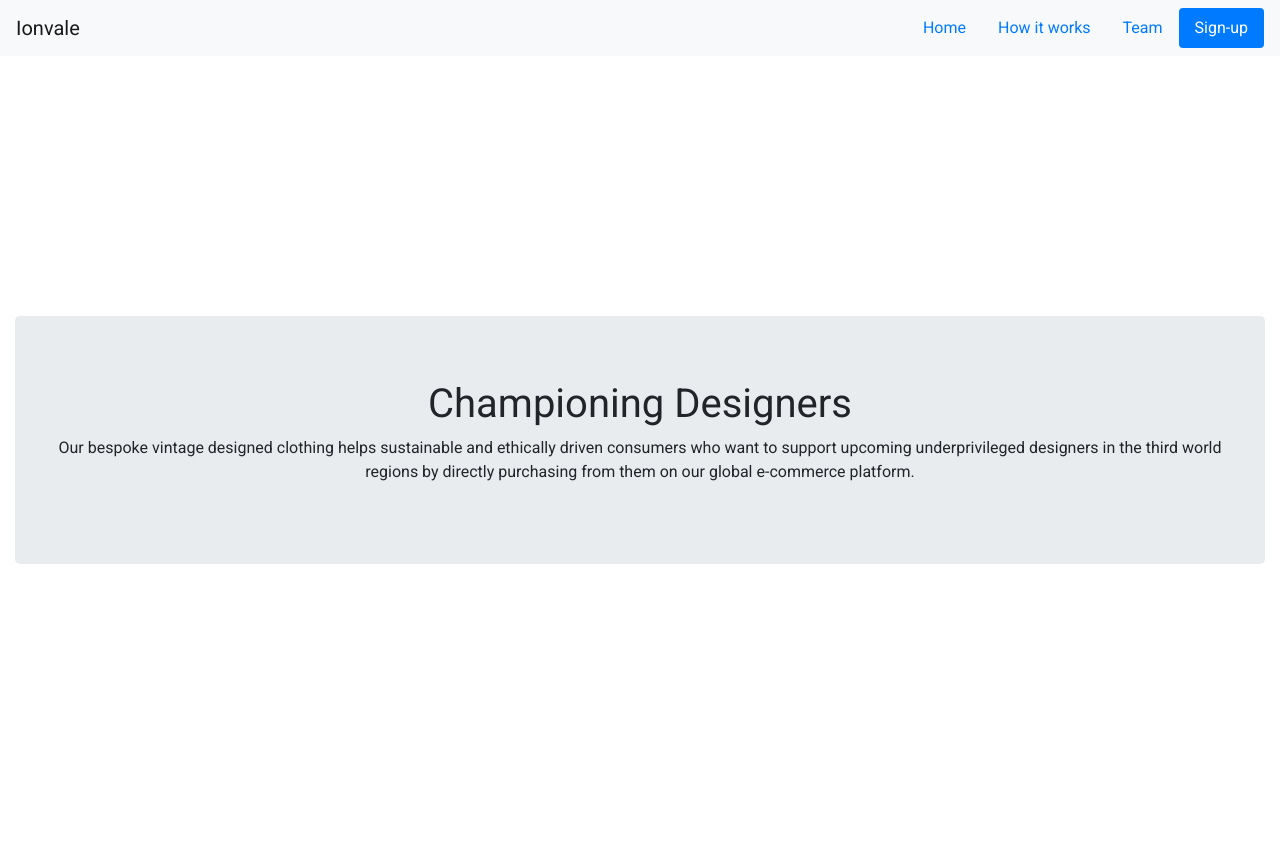
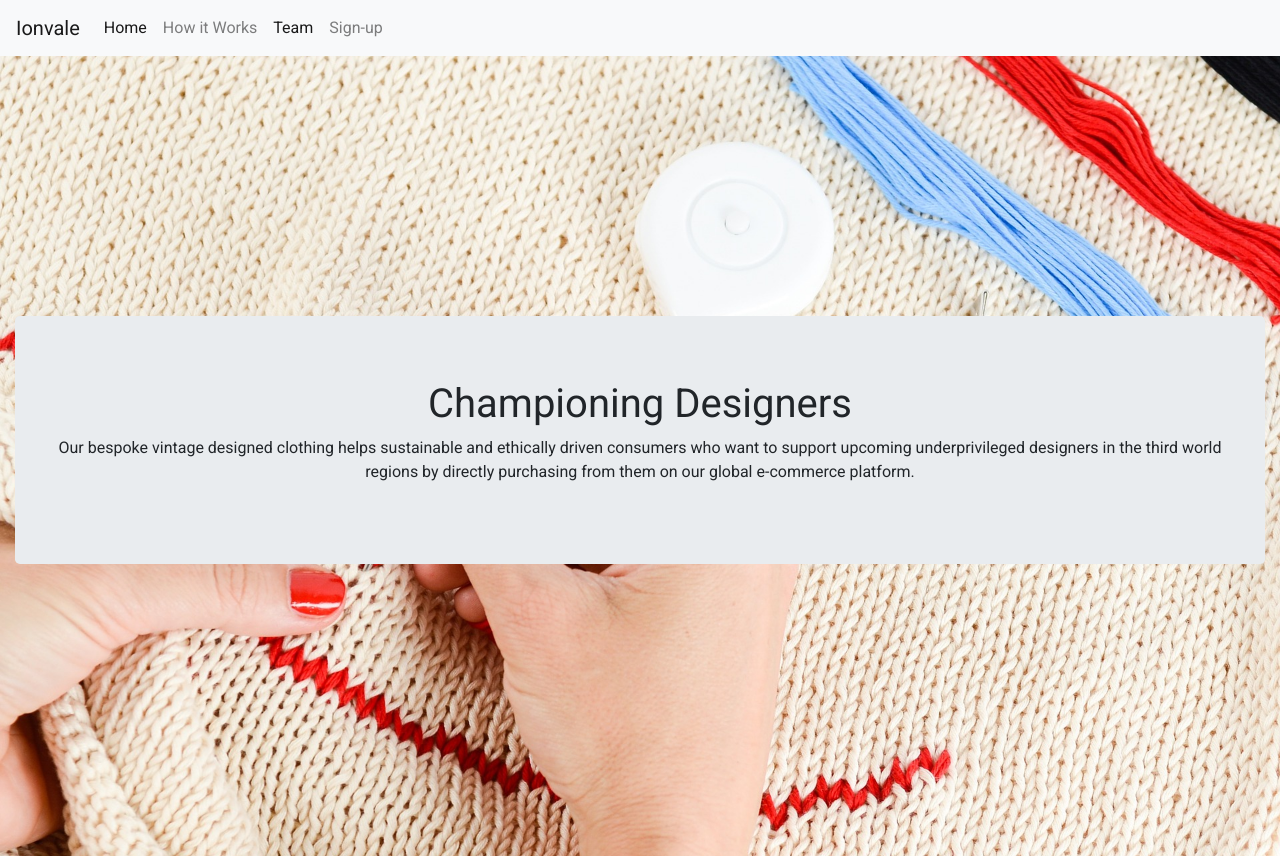
Before and after one commit to Code-Institute-Submissions/Tiernan97-ms1-ionvale_MayResub, a plain HTML site: page index.html in a window 1280 px wide. Shown: the top 856 px of the page. Drawn offline with nearby package versions, Linux system fonts and the light colour scheme.

Commit message:
home image fixed

```diff
--- a/assets/css/style.css
+++ b/assets/css/style.css
@@ -8,8 +8,7 @@ body {
     display: flex;
     align-items: center;
     justify-content: center;
-}
-/*
+
     background: url("../images/home/landing.jpg") no-repeat center center fixed;
     -webkit-background-size: cover;
     -moz-background-size: cover;
@@ -19,8 +18,20 @@ body {
     display: flex;
     align-items: center;
     justify-content: center;
+
+    position: relative;
 }
-*/
+
+.opaque-overlay {
+    position: absolute;
+    top: 0;
+    left: 0;
+    height: 100%;
+    width: 100%;
+    background-color: rgba(0, 0, 0, 0.5)
+
+}
+
 /* How it Works CSS*/
 .how-it-works-container {
 
--- a/index.html
+++ b/index.html
@@ -20,29 +20,37 @@
 </head>
 <body>
 
-    <!-- Scrolling Navigation -->
-    <nav id="navbar-ionvale" class="navbar navbar-light bg-light">
+    <nav id="navbar-ionvale" class="navbar navbar-expand-lg navbar-light bg-light">
   <a class="navbar-brand" href="#">Ionvale</a>
+  <button class="navbar-toggler" type="button" data-toggle="collapse" data-target="#navbarSupportedContent" aria-controls="navbarSupportedContent" aria-expanded="false" aria-label="Toggle navigation">
+    <span class="navbar-toggler-icon"></span>
+  </button>
 
-  <ul class="nav nav-pills">
-    <li class="nav-item">
-      <a class="nav-link" href="#home">Home</a>
+  <div class="collapse navbar-collapse" id="navbarSupportedContent">
+    <ul class="navbar-nav mr-auto">
+      <li class="nav-item active">
+        <a class="nav-link" href="#home">Home <span class="sr-only">(current)</span></a>
       </li>
       <li class="nav-item">
-      <a class="nav-link" href="#how-it-works">How it works</a>
+        <a class="nav-link" href="#how-it-works">How it Works</a>
       </li>
       <li class="nav-item">
         <a class="nav-link" href="#team">Team</a>
       </li>
       <li class="nav-item">
-      <a class="nav-link" href="#Sign-up">Sign-up</a>
+        <a class="nav-link" href="#sign-up">Sign-up</a>
       </li>
     </ul>
+  </div>
 </nav>
+
+
+<!-- Scrolling Navigation -->
 
 <div class="container-fluid home-container">
 
 <!-- Home Section-->
+
 <div class="row">
     <div class="col-12">
         <section class="jumbotron text-center">
```
Lines whose indentation alone changed are shown as unchanged.
